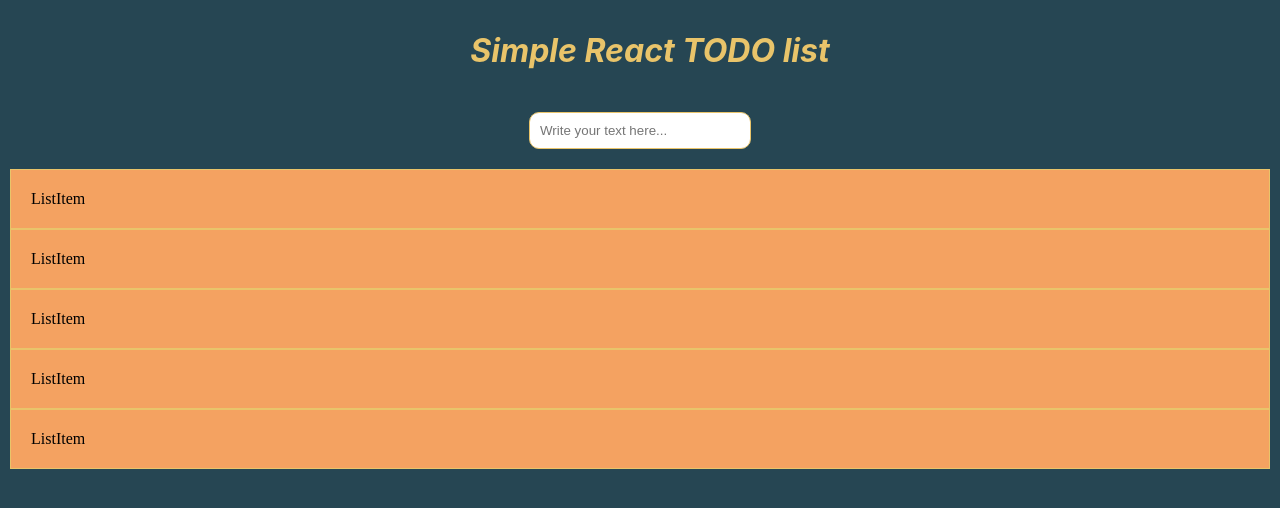
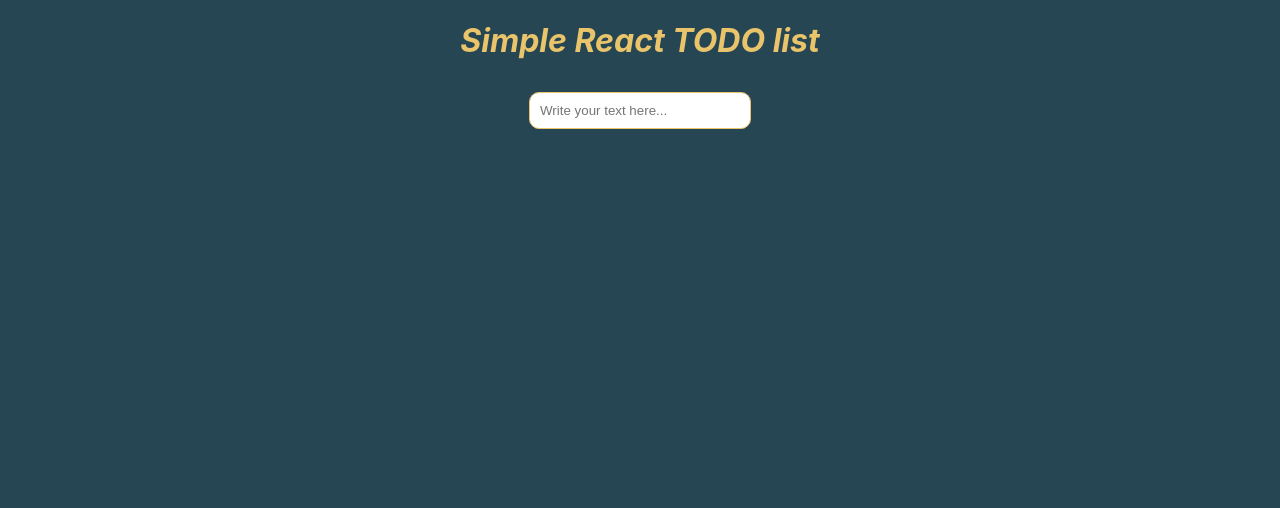
Before and after one commit to matiassalicru/todo-list-simple-react, a React (Create React App) app: page / in a window 1280 px wide. Shown: the top 508 px of the page. Built offline with nearby package versions, Linux system fonts and the light colour scheme.

Commit message:
added uuid, task is an object with id now, added context for tasks

```diff
--- a/package.json
+++ b/package.json
@@ -10,6 +10,7 @@
     "react-dom": "^17.0.2",
     "react-scripts": "5.0.0",
     "styled-components": "^5.3.3",
+    "uuid": "^8.3.2",
     "web-vitals": "^2.1.4"
   },
   "scripts": {
--- a/src/components/input/Input.js
+++ b/src/components/input/Input.js
@@ -1,4 +1,10 @@
-import React, { useState } from 'react'
+import React, { useState, useContext } from 'react'
+
+// utils
+import { v4 as uuidv4 } from 'uuid';
+
+// Context
+import { TaskContext } from '../../context/task-context/Context.js'
 
 // styles
 import { SCInput, SCInputWrapper, SCForm } from './style.js'
@@ -7,6 +13,7 @@ const INITIAL_TASK_TITLE = ''
 
 export const Input = () => {
 	const [taskTitle, setTaskTitle] = useState(INITIAL_TASK_TITLE)
+	const { tasks, setTasks } = useContext(TaskContext)
 
 	const handleChange = ({ target: { value } }) => {
 		setTaskTitle(value)
@@ -14,7 +21,12 @@ export const Input = () => {
 
 	const handleSubmit = (e) => {
 		e.preventDefault()
-		console.log('submitiaste biennn', taskTitle)
+		if (!taskTitle) return
+		const task = {
+			id: uuidv4(),
+			title: taskTitle,
+		}
+		setTasks([...tasks, task])
 		setTaskTitle(INITIAL_TASK_TITLE)
 	}
 
--- a/src/components/item-list/ItemList.js
+++ b/src/components/item-list/ItemList.js
@@ -3,8 +3,8 @@ import React from 'react'
 // styles
 import { SCItem } from './style.js'
 
-export const ItemList = () => {
+export const ItemList = ({children}) => {
   return (
-    <SCItem>ListItem</SCItem>
+    <SCItem>{children}</SCItem>
   )
 }
--- a/src/components/list-container/List.js
+++ b/src/components/list-container/List.js
@@ -1,4 +1,4 @@
-import React, { useState } from 'react'
+import React, { useContext } from 'react'
 
 // styles
 import { SCList } from './style.js'
@@ -6,14 +6,17 @@ import { SCList } from './style.js'
 // Components
 import { ItemList } from '../item-list/ItemList.js'
 
+// Context
+import { TaskContext } from '../../context/task-context/Context'
+
 export const List = () => {
-	const [items, setItems] = useState([1, 2, 3, 4, 5])
+	const { tasks } = useContext(TaskContext)
 
 	return (
 		<SCList>
-			{items.map((item) => (
-				<ItemList key={item}>{item}</ItemList>
-			))}
+			{tasks.map((item) => {
+				return <ItemList key={item.id}>{item.title}</ItemList>
+			})}
 		</SCList>
 	)
 }
--- /dev/null
+++ b/src/context/task-context/Context.js
@@ -0,0 +1,17 @@
+import React, { createContext, useState } from 'react'
+
+export const TaskContext = createContext()
+
+export const TaskProvider = ({ children }) => {
+	const [tasks, setTasks] = useState([])
+
+	return (
+		<TaskContext.Provider
+			value={{
+				tasks,
+				setTasks,
+			}}>
+			{children}
+		</TaskContext.Provider>
+	)
+}
--- a/src/header/style.js
+++ b/src/header/style.js
@@ -10,7 +10,6 @@ export const SCHeader = styled.h1`
 
 export const SCHeaderWrapper = styled.div`
 	width: 100%;
-	padding: 10px;
 	display: flex;
 	justify-content: center;
 	align-items: center;
```
Also changed, not shown: src/App.js (+8 -3 lines).
